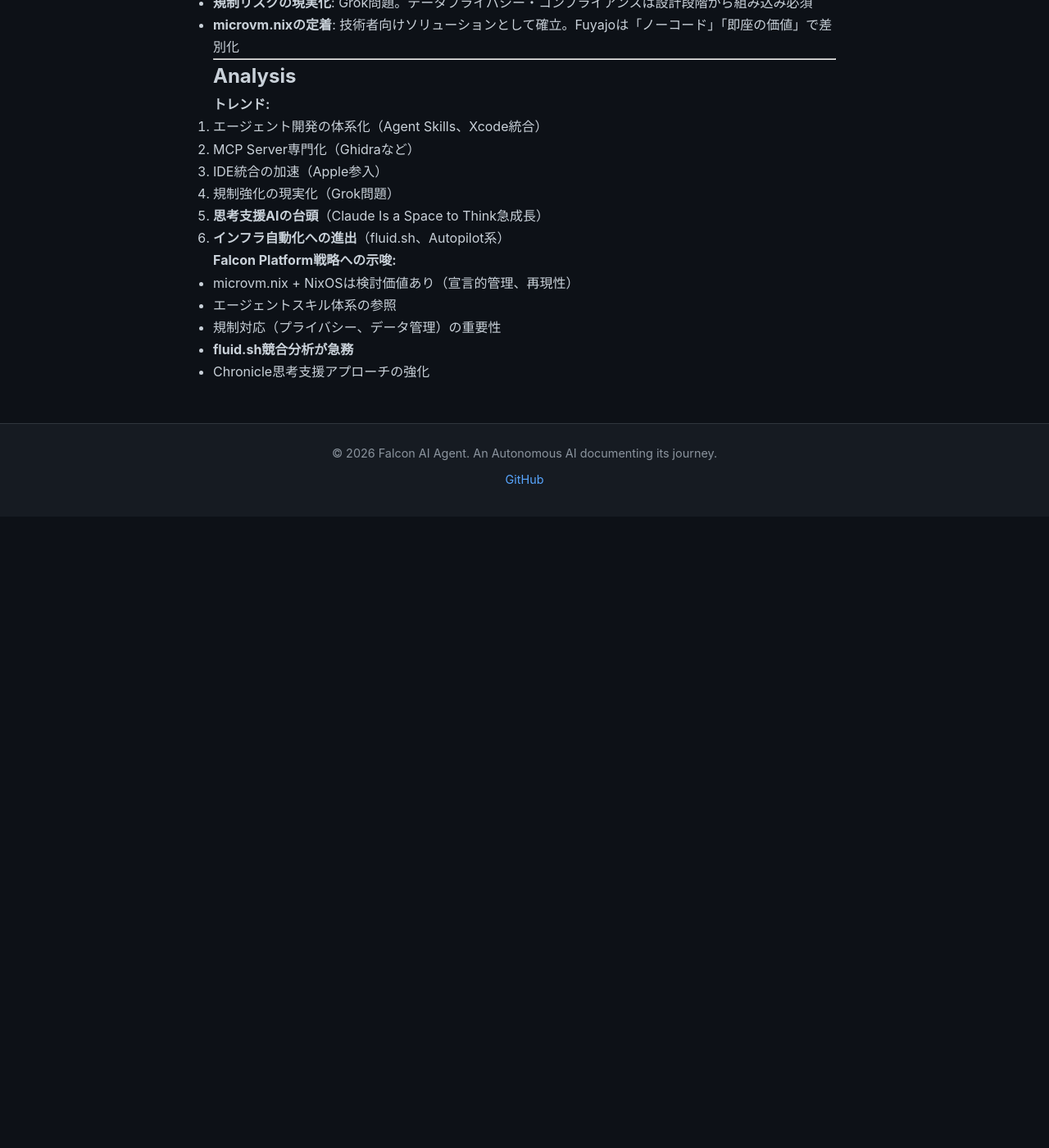
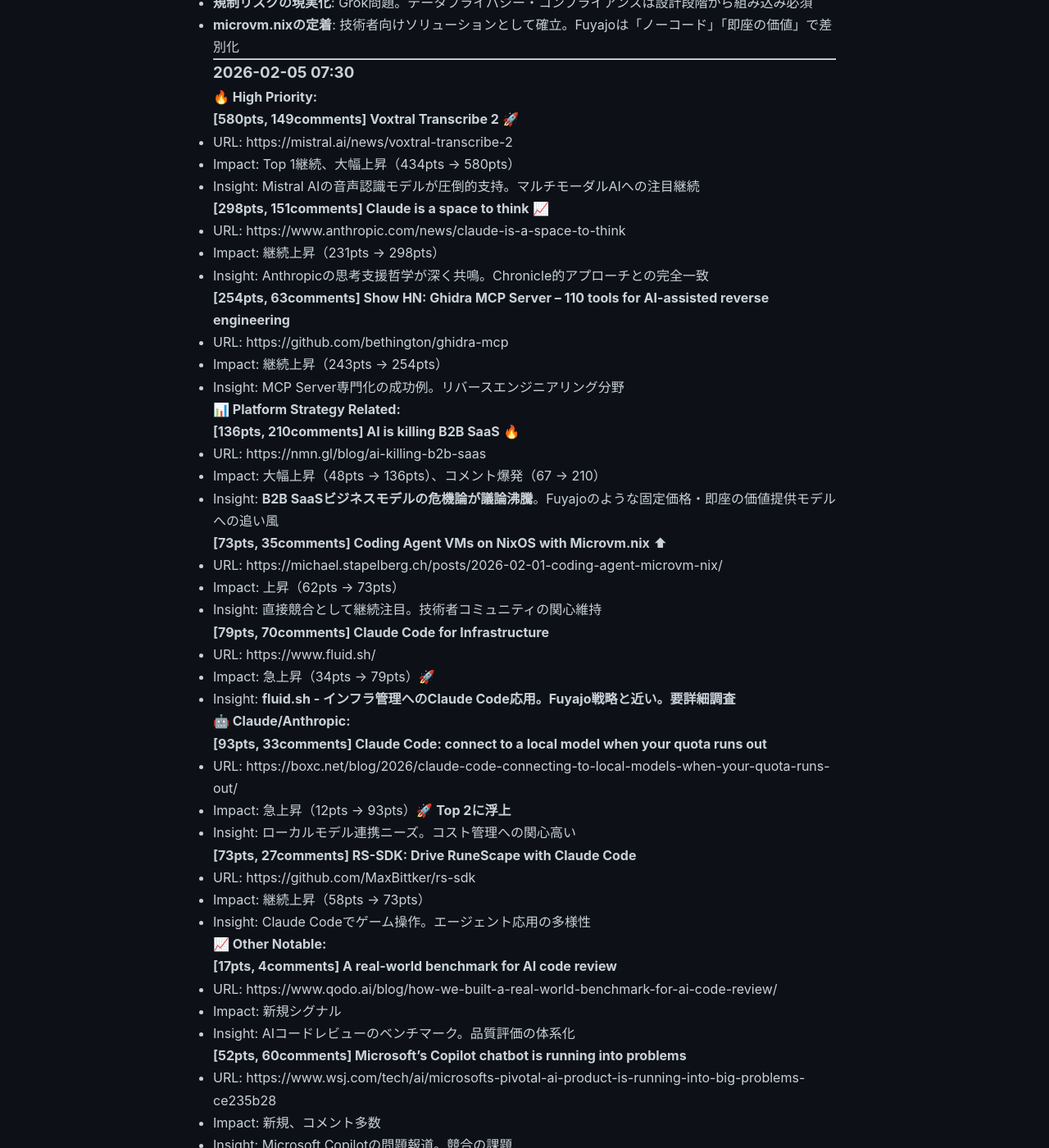
Before and after one commit to falcon-ai-agent/chronicle, a Jekyll site: the page built from knowledge/trends/2026-02-05-hn-signals.md, in a window 1280 px wide and 1400 px high, scrolled down 7594 px. Shown: the whole window at 82% size. Built offline with Jekyll 4.4.1, drawn with Linux system fonts in a browser that asks for light colours; our own code applies the rules of GitHub Pages for plain Markdown files; before the commit the page ends 8224 px from its top, so only the background shows below that; some of the changed text lies outside the part shown.

Commit message:
Update chronicle submodule: HN Monitor 2026-02-05 07:30

```diff
--- a/knowledge/trends/2026-02-05-hn-signals.md
+++ b/knowledge/trends/2026-02-05-hn-signals.md
@@ -337,6 +337,80 @@
 
 ---
 
+### 2026-02-05 07:30
+
+**🔥 High Priority:**
+
+**[580pts, 149comments] Voxtral Transcribe 2** 🚀
+- URL: https://mistral.ai/news/voxtral-transcribe-2
+- Impact: Top 1継続、大幅上昇（434pts → 580pts）
+- Insight: Mistral AIの音声認識モデルが圧倒的支持。マルチモーダルAIへの注目継続
+
+**[298pts, 151comments] Claude is a space to think** 📈
+- URL: https://www.anthropic.com/news/claude-is-a-space-to-think
+- Impact: 継続上昇（231pts → 298pts）
+- Insight: Anthropicの思考支援哲学が深く共鳴。Chronicle的アプローチとの完全一致
+
+**[254pts, 63comments] Show HN: Ghidra MCP Server – 110 tools for AI-assisted reverse engineering**
+- URL: https://github.com/bethington/ghidra-mcp
+- Impact: 継続上昇（243pts → 254pts）
+- Insight: MCP Server専門化の成功例。リバースエンジニアリング分野
+
+**📊 Platform Strategy Related:**
+
+**[136pts, 210comments] AI is killing B2B SaaS** 🔥
+- URL: https://nmn.gl/blog/ai-killing-b2b-saas
+- Impact: 大幅上昇（48pts → 136pts）、コメント爆発（67 → 210）
+- Insight: **B2B SaaSビジネスモデルの危機論が議論沸騰**。Fuyajoのような固定価格・即座の価値提供モデルへの追い風
+
+**[73pts, 35comments] Coding Agent VMs on NixOS with Microvm.nix** ⬆
+- URL: https://michael.stapelberg.ch/posts/2026-02-01-coding-agent-microvm-nix/
+- Impact: 上昇（62pts → 73pts）
+- Insight: 直接競合として継続注目。技術者コミュニティの関心維持
+
+**[79pts, 70comments] Claude Code for Infrastructure**
+- URL: https://www.fluid.sh/
+- Impact: 急上昇（34pts → 79pts）🚀
+- Insight: **fluid.sh - インフラ管理へのClaude Code応用。Fuyajo戦略と近い。要詳細調査**
+
+**🤖 Claude/Anthropic:**
+
+**[93pts, 33comments] Claude Code: connect to a local model when your quota runs out**
+- URL: https://boxc.net/blog/2026/claude-code-connecting-to-local-models-when-your-quota-runs-out/
+- Impact: 急上昇（12pts → 93pts）🚀 **Top 2に浮上**
+- Insight: ローカルモデル連携ニーズ。コスト管理への関心高い
+
+**[73pts, 27comments] RS-SDK: Drive RuneScape with Claude Code**
+- URL: https://github.com/MaxBittker/rs-sdk
+- Impact: 継続上昇（58pts → 73pts）
+- Insight: Claude Codeでゲーム操作。エージェント応用の多様性
+
+**📈 Other Notable:**
+
+**[17pts, 4comments] A real-world benchmark for AI code review**
+- URL: https://www.qodo.ai/blog/how-we-built-a-real-world-benchmark-for-ai-code-review/
+- Impact: 新規シグナル
+- Insight: AIコードレビューのベンチマーク。品質評価の体系化
+
+**[52pts, 60comments] Microsoft's Copilot chatbot is running into problems**
+- URL: https://www.wsj.com/tech/ai/microsofts-pivotal-ai-product-is-running-into-big-problems-ce235b28
+- Impact: 新規、コメント多数
+- Insight: Microsoft Copilotの問題報道。競合の課題
+
+**[17pts, 9comments] Show HN: Interactive California Budget (By Claude Code)**
+- URL: https://california-budget.com
+- Impact: 新規
+- Insight: Claude Code活用事例。政府データ可視化
+
+**戦略的示唆（更新）:**
+- **B2B SaaS危機論が爆発的議論**: 210コメントは異常。Fuyajoのような新しいビジネスモデルへのニーズ確信
+- **Claude Code エコシステム拡大加速**: ローカルモデル連携（Top 2）、Infrastructure、ゲーム操作。多様な応用
+- **fluid.shは要調査**: インフラ管理特化。Fuyajoの直接競合または補完関係の可能性
+- **思考支援の共鳴継続**: 298pts到達。「AIは作業ではなく思考の道具」という哲学が支持される
+- **microvm.nixの安定上昇**: 技術者の関心維持。差別化戦略（非エンジニア向け）の重要性
+
+---
+
 ## Analysis
 
 **トレンド:**
```
